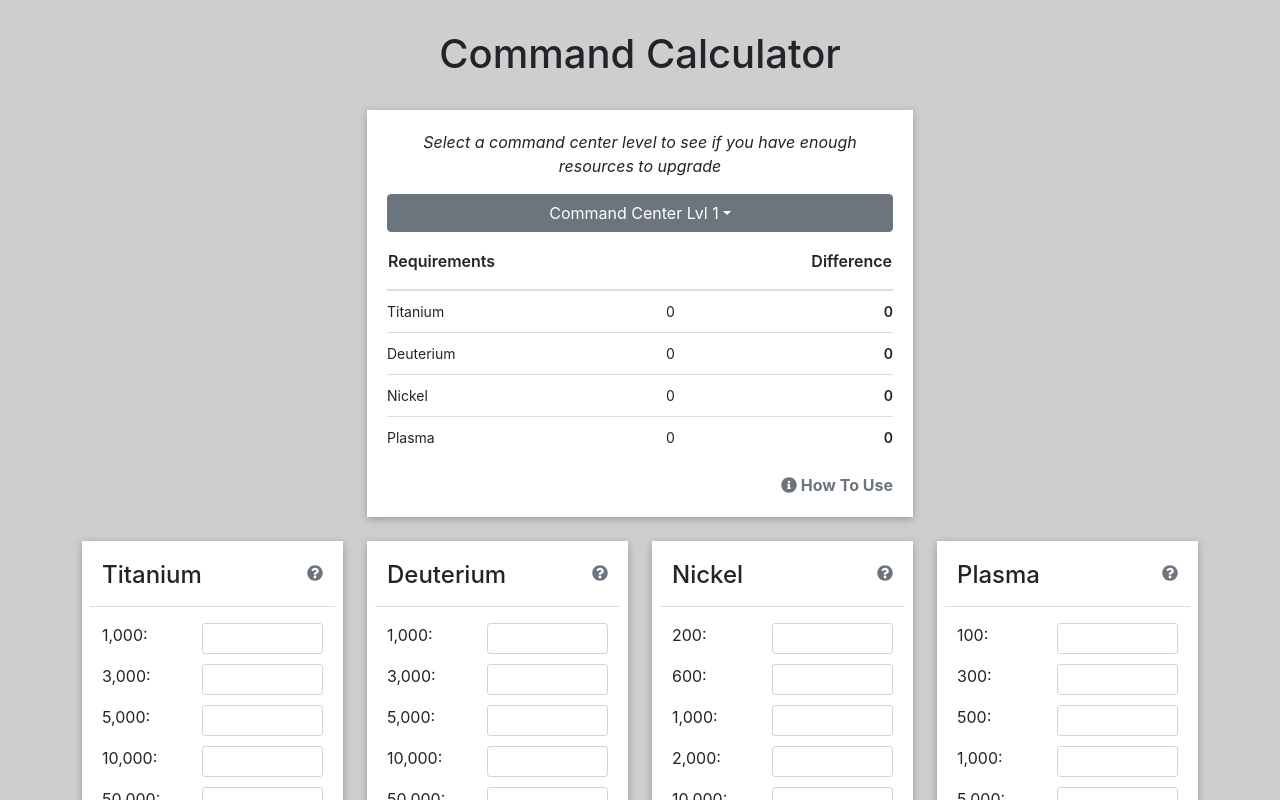
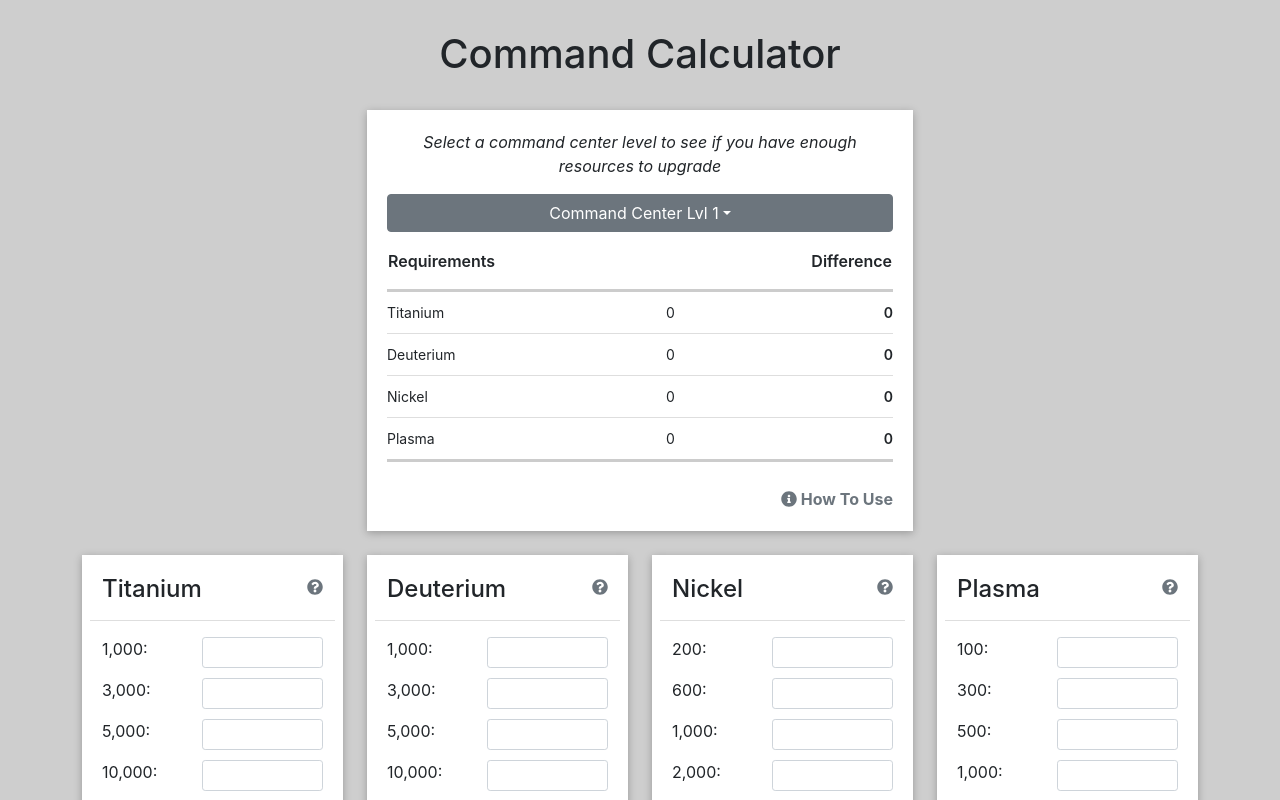
Before and after one commit to SykoNaught/CommandCalculator, a React (Create React App) app: page / in a window 1280 px wide. Shown: the top 800 px of the page. Built offline with nearby package versions, Linux system fonts and the light colour scheme.

Commit message:
Starting "Add Buildings" functionality

```diff
--- a/public/index.html
+++ b/public/index.html
@@ -16,13 +16,13 @@
     <meta name="theme-color" content="#000000" />
 
     <!-- Global site tag (gtag.js) - Google Analytics -->
-    <script async src="https://www.googletagmanager.com/gtag/js?id=G-YJJY0J1HWH"></script>
+    <script async src="https://www.googletagmanager.com/gtag/js?id=G-B77NK0PT7J"></script>
     <script>
       window.dataLayer = window.dataLayer || [];
       function gtag(){dataLayer.push(arguments);}
       gtag('js', new Date());
 
-      gtag('config', 'G-YJJY0J1HWH');
+      gtag('config', 'G-B77NK0PT7J');
     </script>
   </head>
   <body>
--- a/src/App.js
+++ b/src/App.js
@@ -23,7 +23,8 @@ function App() {
     "Titanium": 0,
     "Deuterium": 0,
     "Nickel": 0,
-    "Plasma": 0
+    "Plasma": 0,
+    "Buildings": []
   })
   const [calculatedRequirements, setCalculatedRequirements] = useState([
     {"Titanium": 0},
@@ -40,7 +41,10 @@ function App() {
       "Titanium": formatAddCommas(lvlData.Titanium),
       "Deuterium": formatAddCommas(lvlData.Deuterium),
       "Nickel": formatAddCommas(lvlData.Nickel),
-      "Plasma": formatAddCommas(lvlData.Plasma)
+      "Plasma": formatAddCommas(lvlData.Plasma),
+      "Buildings":[
+        lvlData.Buildings
+      ]
     }
     setSelectedCommand(newValues)
     calcRequirements(newValues, totalRssByType)
@@ -75,7 +79,8 @@ function App() {
     setModalShow(true)
   }
   return (
-    <Container className="App">
+    <div className="App">
+      <Container>
         <Row>
           <h1 className="text-center mb2rem">Command Calculator</h1>
           <Col>
@@ -122,6 +127,7 @@ function App() {
           </div>
         </Modal>
       </Container>
+    </div>
   );
 }
 
--- a/src/Components/CommandBlock/CommandTable.js
+++ b/src/Components/CommandBlock/CommandTable.js
@@ -1,5 +1,7 @@
 import React from 'react';
 import classes from './CommandTable.module.css';
+import { FontAwesomeIcon } from '@fortawesome/react-fontawesome'
+import { faPlusSquare } from '@fortawesome/free-solid-svg-icons'
 
 const CommandTable = (props) => {
     return(
@@ -35,6 +37,26 @@ const CommandTable = (props) => {
                 })
                 }
             </tbody>
+            <tfoot>
+                {props.selectedCommand['Buildings'].length > 0 &&
+
+                    props.selectedCommand['Buildings'][0].map((building, i) => {
+                        return(
+                            <tr key={building.name + 'i'}>
+                                <td>
+                                    {building['name']}
+                                </td>
+                                <td className="text-right">
+                                    Level {building['level']}
+                                </td>
+                                <td className="text-right">
+                                    <FontAwesomeIcon icon={faPlusSquare} style={{color:"#6c757d"}} /> Add Building
+                                </td>
+                            </tr>
+                        )
+                    })
+                }
+            </tfoot>
         </table>
     )
 }
--- a/src/Components/CommandBlock/CommandTable.module.css
+++ b/src/Components/CommandBlock/CommandTable.module.css
@@ -1,4 +1,4 @@
-.tableHead{border-bottom: 2px solid #dedede;}
+.tableHead{border-bottom: 3px solid #cccccc;}
 .tableHead::after{
     content:'';
     height:15px;
@@ -7,7 +7,8 @@
 }
 .tableHead th{font-weight:600}
 
-.tableBody td{font-size:14px; padding:10px 0px}
-.tableBody tr{border-bottom:1px solid #dedede}
-.tableBody tr:last-child{border-bottom:0px}
-.tableBody tr:last-child td{padding-bottom:0px}
+.tableBody td, tfoot td{font-size:14px; padding:10px 0px}
+.tableBody tr, tfoot tr{border-bottom:1px solid #dedede}
+.tableBody tr:last-child{border-bottom:3px solid #cccccc}
+tfoot tr:last-child{border-bottom:0px}
+tfoot tr:last-child td{padding-bottom:0px}
```
Lines whose indentation alone changed are shown as unchanged.
